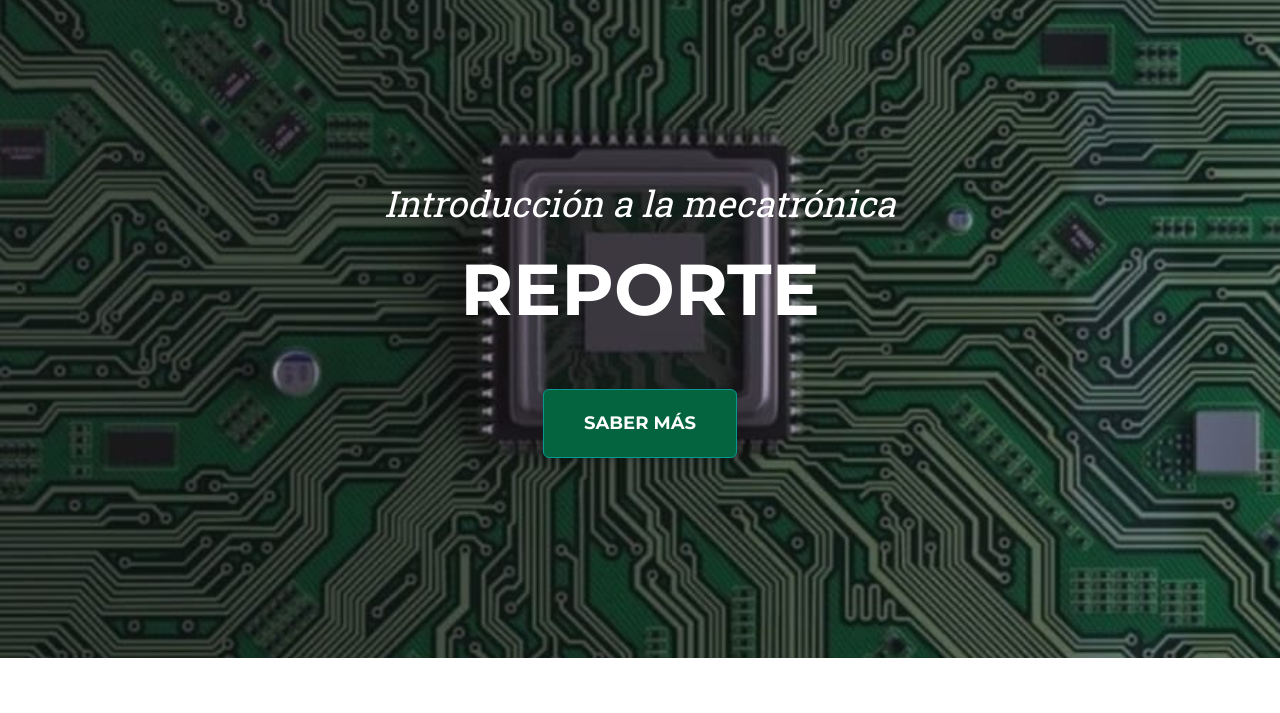
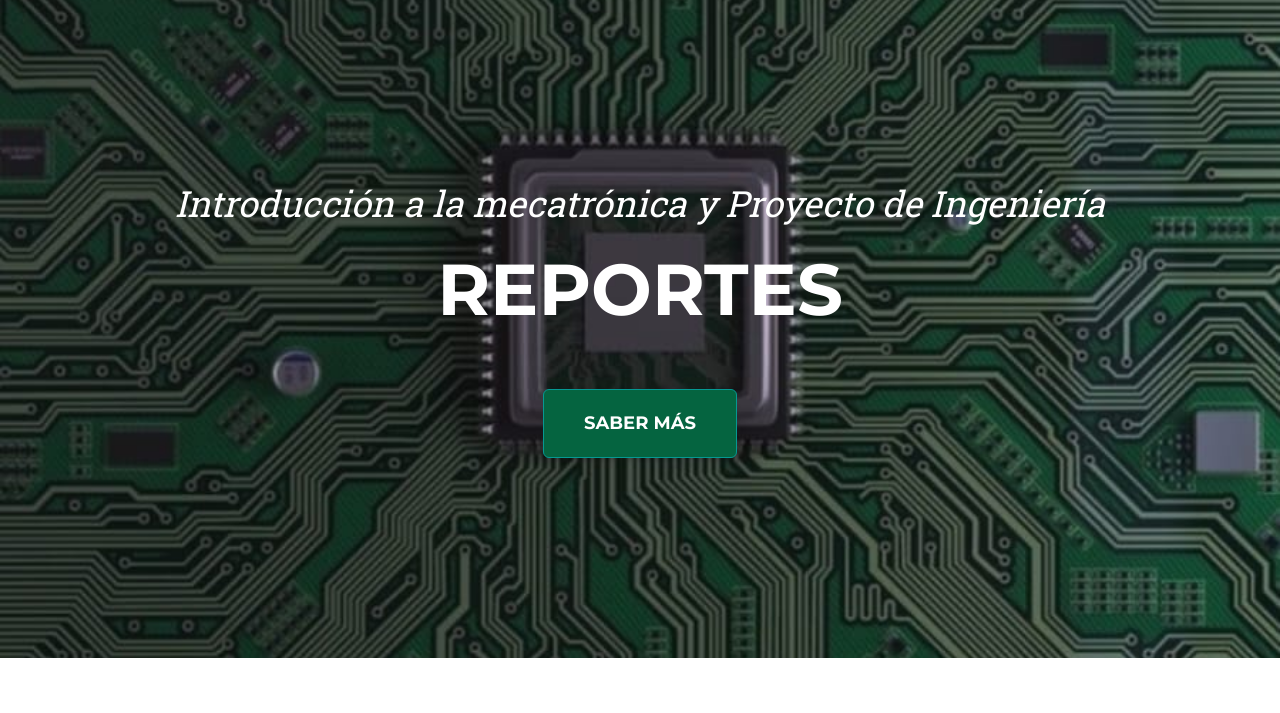
Before and after one commit to and070406/paginaw, a plain HTML site: page index.html in a window 1280 px wide. Shown: the part 87-800 px from the top of the page. Drawn offline with nearby package versions, Linux system fonts and the light colour scheme.

Commit message:
cambio de nombre

```diff
--- a/index.html
+++ b/index.html
@@ -37,8 +37,8 @@
         <!-- Masthead-->
         <header class="masthead">
             <div class="container">
-                <div class="masthead-subheading">Introducción a la mecatrónica</div>
-                <div class="masthead-heading text-uppercase">Reporte</div>
+                <div class="masthead-subheading">Introducción a la mecatrónica y Proyecto de Ingeniería</div>
+                <div class="masthead-heading text-uppercase">Reportes</div>
                 <a class="btn btn-primary btn-xl text-uppercase" href="#services">Saber más</a>
             </div>
         </header>
```
